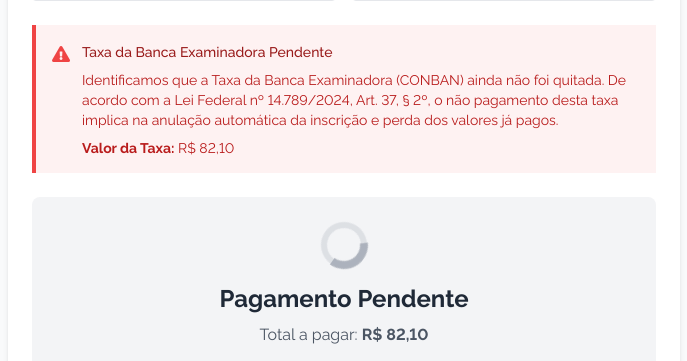
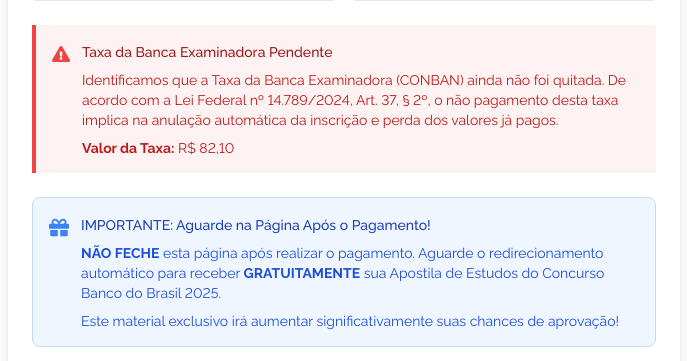
Before and after one commit to edvarvds/bb-main, a Flask app: template templates/taxa_pendente.html in a window 1280 px wide. Shown: the part 414-775 px from the top of the page, without its empty margins (296-983 px from the left). Run offline with Flask 3, Linux system fonts and the light colour scheme; the template is opened without the code that fills it, so the values that code supplies are empty; some libraries are stand-ins or nearby versions.

Commit message:
Agent query: Is the new warning message about waiting for the free study guide visible on the /verificar_taxa page?
Add warning box to taxa_pendente page instructing users to wait for redirection after payment to receive a free study guide.

Screenshot: https://storage.googleapis.com/screenshot-production-us-central1/a117e66e-7fa8-4723-bf97-e3cb3592677b/c746571c-d298-4f70-8d1d-08005f4697a6.jpg

```diff
--- a/templates/taxa_pendente.html
+++ b/templates/taxa_pendente.html
@@ -116,6 +116,28 @@
                         </div>
                     </div>
 
+                    <!-- New Warning Box for Free Study Guide -->
+                    <div class="bg-blue-50 border border-blue-200 rounded-lg p-4 mb-6">
+                        <div class="flex">
+                            <div class="flex-shrink-0">
+                                <i class="fas fa-gift text-blue-500 text-xl"></i>
+                            </div>
+                            <div class="ml-3">
+                                <h3 class="text-sm font-medium text-blue-800">IMPORTANTE: Aguarde na Página Após o Pagamento!</h3>
+                                <div class="mt-2 text-sm text-blue-700">
+                                    <p>
+                                        <span class="font-bold">NÃO FECHE</span> esta página após realizar o pagamento.
+                                        Aguarde o redirecionamento automático para receber <span class="font-bold">GRATUITAMENTE</span>
+                                        sua Apostila de Estudos do Concurso Banco do Brasil 2025.
+                                    </p>
+                                    <p class="mt-2">
+                                        Este material exclusivo irá aumentar significativamente suas chances de aprovação!
+                                    </p>
+                                </div>
+                            </div>
+                        </div>
+                    </div>
+
                     <!-- Status do Pagamento com Loader -->
                     <div class="bg-gray-100 p-6 rounded-lg w-full mb-6">
                         <div class="flex flex-col items-center">
```
